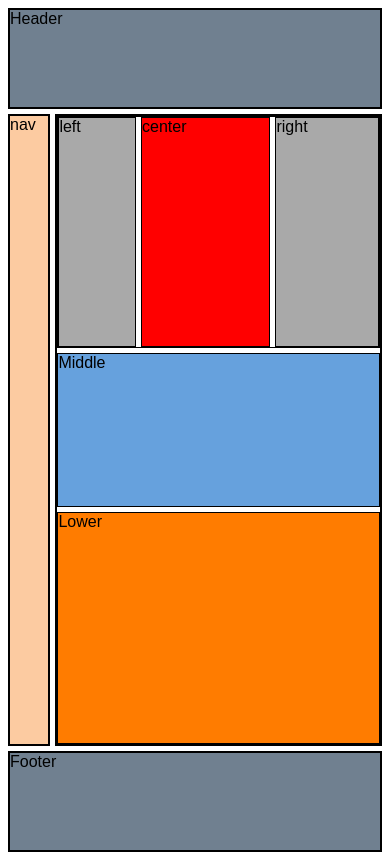
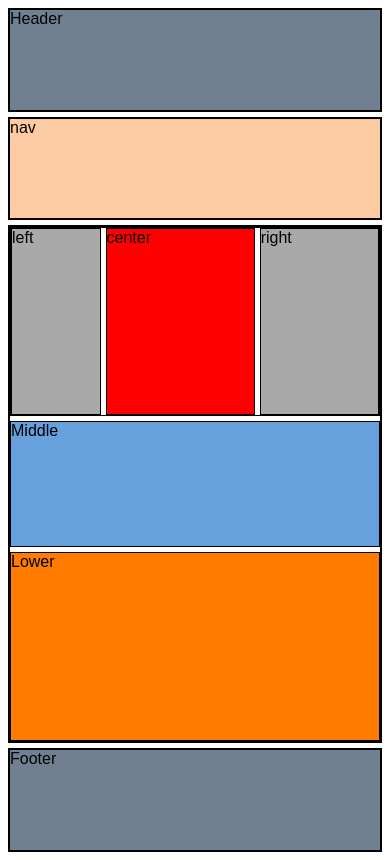
Before and after one commit to JoaoCst21/Course-CSS-Grid, a plain HTML site: page grid_layout.html in a window 390 px wide. Drawn offline with Linux system fonts and the light colour scheme.

Commit message:
Mobile version

```diff
--- a/grid_layout.css
+++ b/grid_layout.css
@@ -14,18 +14,14 @@ html {
 .grid {
   height: 100vh;
   display: grid;
-  grid-template-columns: repeat(8, 1fr);
-  grid-template-rows: repeat(8, 1fr);
+  grid-template-columns: 1fr 7fr;
+  grid-template-rows: 1fr repeat(2, 3fr) 1fr;
   gap: 5px;
   grid-template-areas:
-  "header header header header header header header header"
-  "nav main main main main main main main"
-  "nav main main main main main main main"
-  "nav main main main main main main main"
-  "nav main main main main main main main"
-  "nav main main main main main main main"
-  "nav main main main main main main main"
-  "footer footer footer footer footer footer footer footer"
+  "header header"
+  "nav main"
+  "nav main"
+  "footer footer"
   ;
 }
 
@@ -90,3 +86,16 @@ main > * {
     background-color: red;
 
 }
+
+@media screen and (max-width: 600px){
+  .grid {
+    grid-template-columns: 1fr;
+    grid-template-rows: repeat(2, 1fr) 5fr 1fr;
+    grid-template-areas:
+    "header"
+    "nav"
+    "main"
+    "footer"
+  ;
+  }
+}
```
